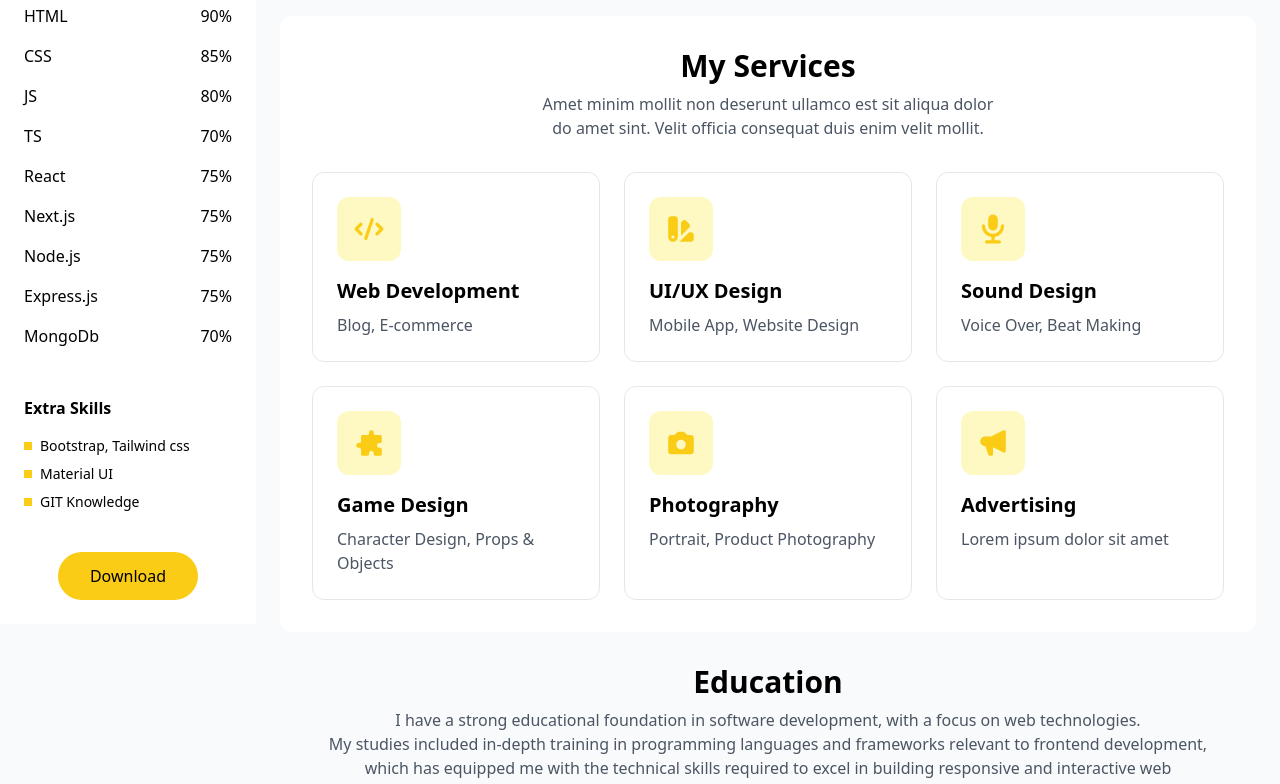
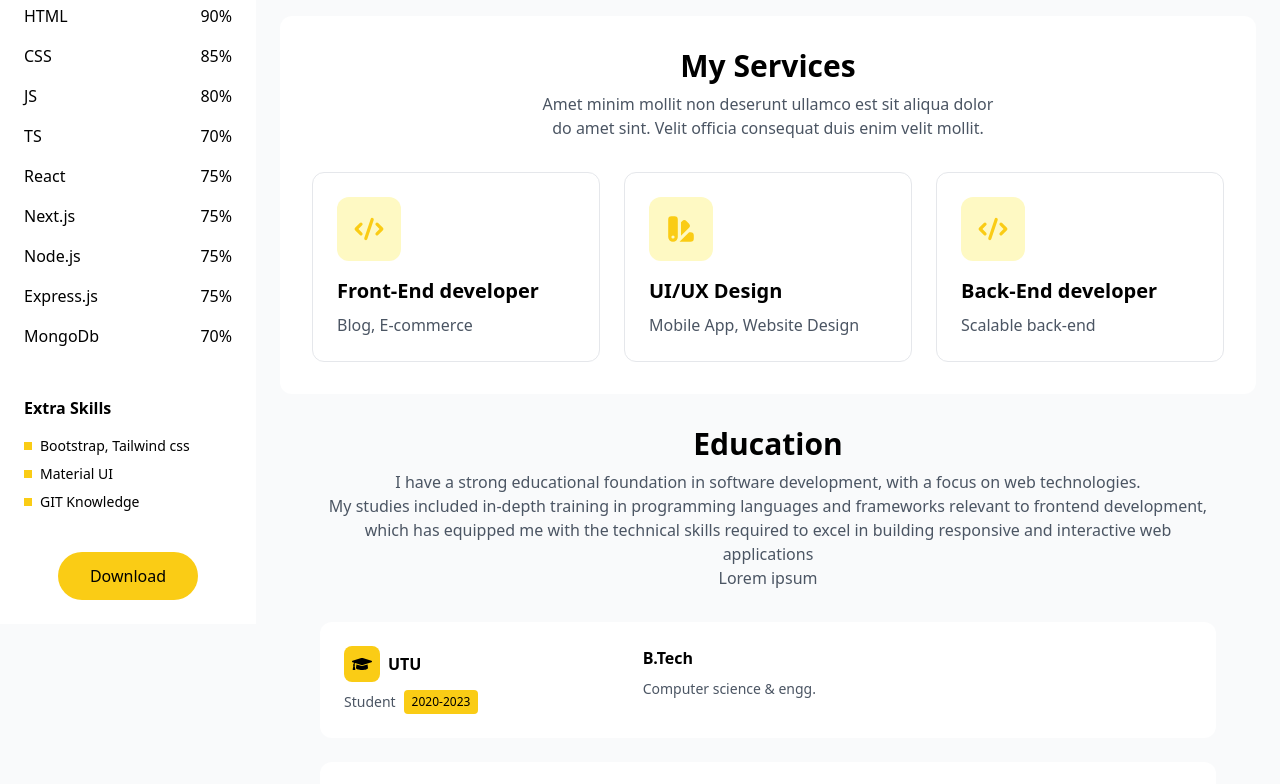
Before and after one commit to Mohdzafar1/portfolioMy, a Next.js app: page / in a window 1280 px wide. Shown: the part 488-1272 px from the top of the page. Built offline with nearby package versions, Linux system fonts and the light colour scheme.

Commit message:
change in service

```diff
--- a/src/component/Service.tsx
+++ b/src/component/Service.tsx
@@ -5,7 +5,7 @@ const Service = () => {
     const services = [
         {
           icon: <HiCode className="w-8 h-8" />,
-          title: "Web Development",
+          title: "Front-End developer",
           description: "Blog, E-commerce",
         },
         {
@@ -14,24 +14,9 @@ const Service = () => {
           description: "Mobile App, Website Design",
         },
         {
-          icon: <HiMicrophone className="w-8 h-8" />,
-          title: "Sound Design",
-          description: "Voice Over, Beat Making",
-        },
-        {
-          icon: <HiPuzzle className="w-8 h-8" />,
-          title: "Game Design",
-          description: "Character Design, Props & Objects",
-        },
-        {
-          icon: <HiCamera className="w-8 h-8" />,
-          title: "Photography",
-          description: "Portrait, Product Photography",
-        },
-        {
-          icon: <HiSpeakerphone className="w-8 h-8" />,
-          title: "Advertising",
-          description: "Lorem ipsum dolor sit amet",
+          icon: <HiCode className="w-8 h-8" />,
+          title: "Back-End developer",
+          description: "Scalable back-end",
         },
       ]
   return (
```
